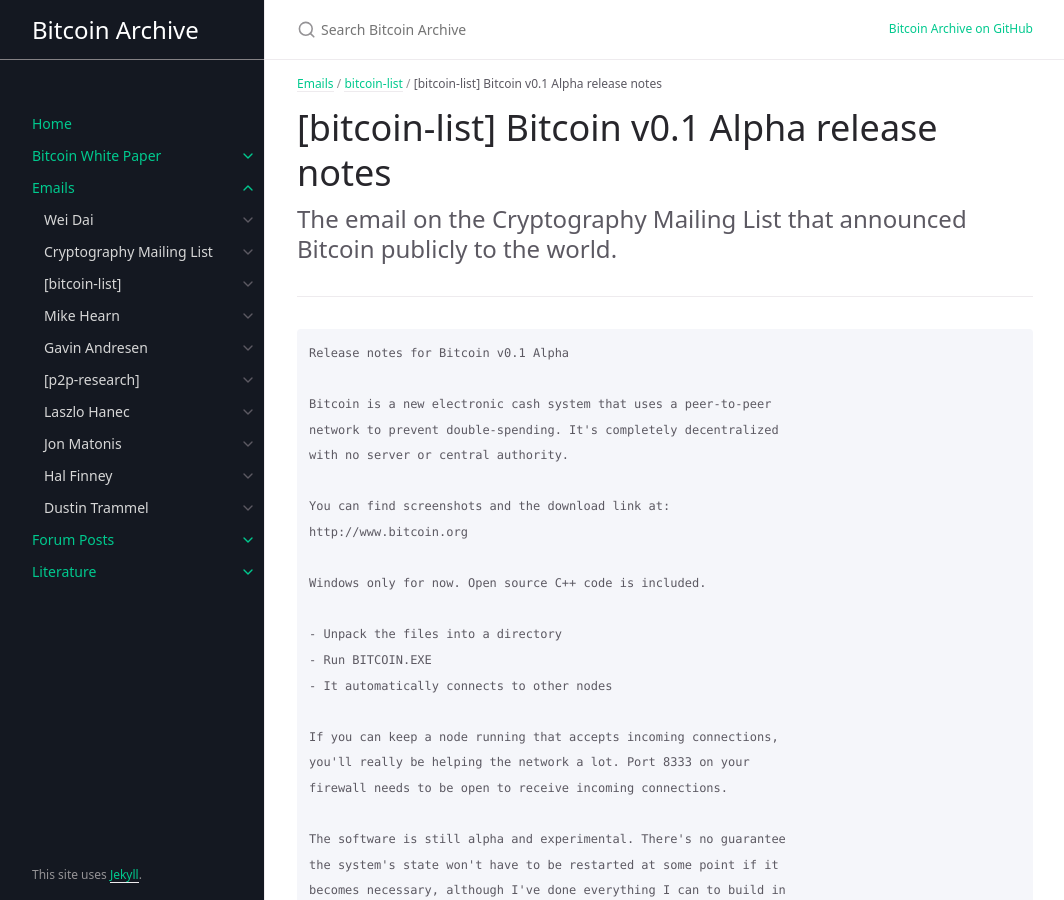
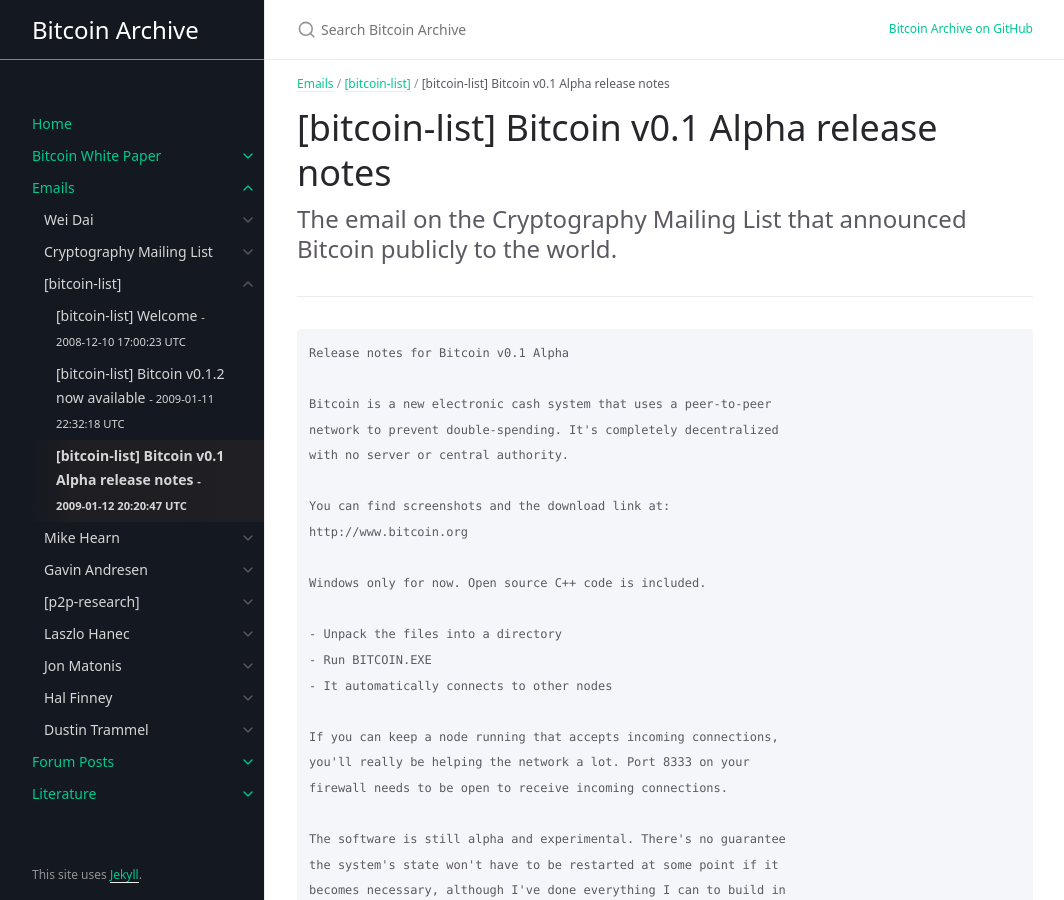
Before and after one commit to wakgill/bitcoin-archive, a Jekyll site: the page built from docs/emails/bitcoin-list/3.md, in a window 1280 px wide and 900 px high. Shown: the whole window, without its empty margins (107-1171 px from the left). Built offline with Jekyll 4.4.1, drawn with Linux system fonts in a browser that asks for light colours; some web fonts are replaced; part of the change alters nothing that is shown.

Commit message:
Update 3.md

```diff
--- a/docs/emails/bitcoin-list/3.md
+++ b/docs/emails/bitcoin-list/3.md
@@ -2,9 +2,10 @@
 layout: default
 title: '[bitcoin-list] Bitcoin v0.1 Alpha release notes'
 grand_parent: Emails
-parent: bitcoin-list
+parent: '[bitcoin-list]'
 nav_order: 3
 date: 2009-01-12 20:20:47 UTC
+original: https://sourceforge.net/p/bitcoin/mailman/message/21312004/
 ---
 
 # [bitcoin-list] Bitcoin v0.1 Alpha release notes
```
